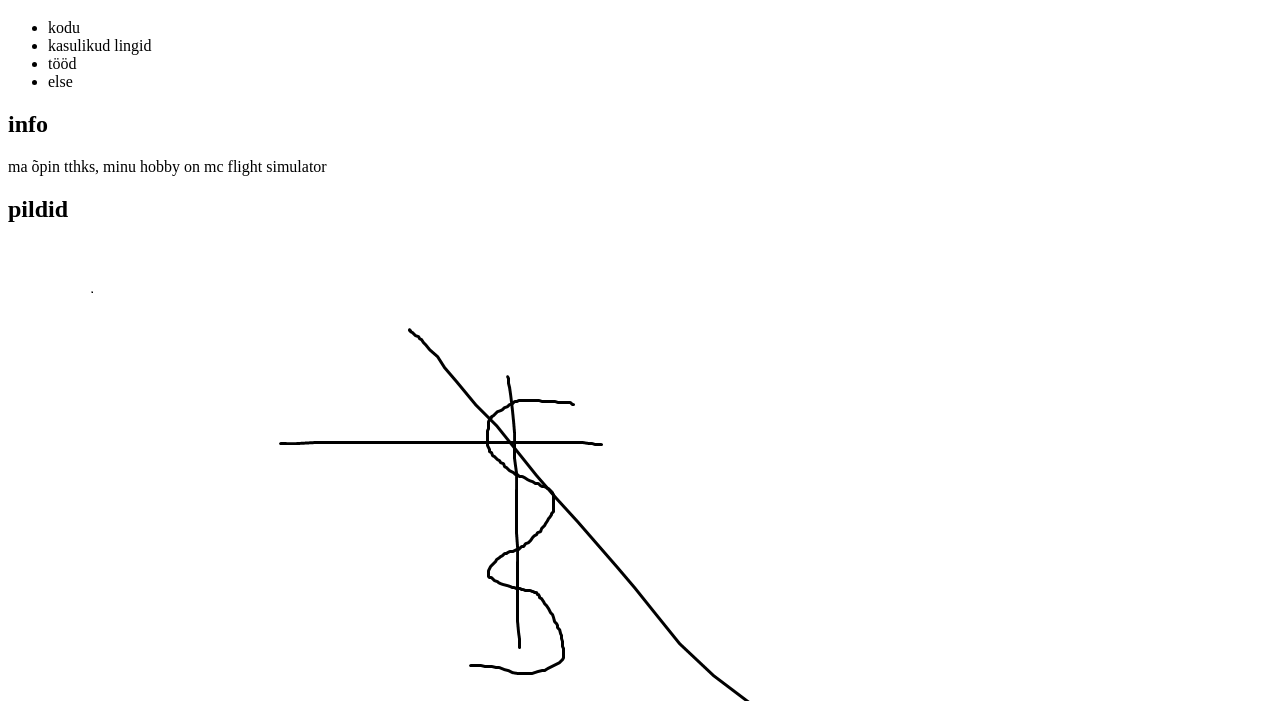
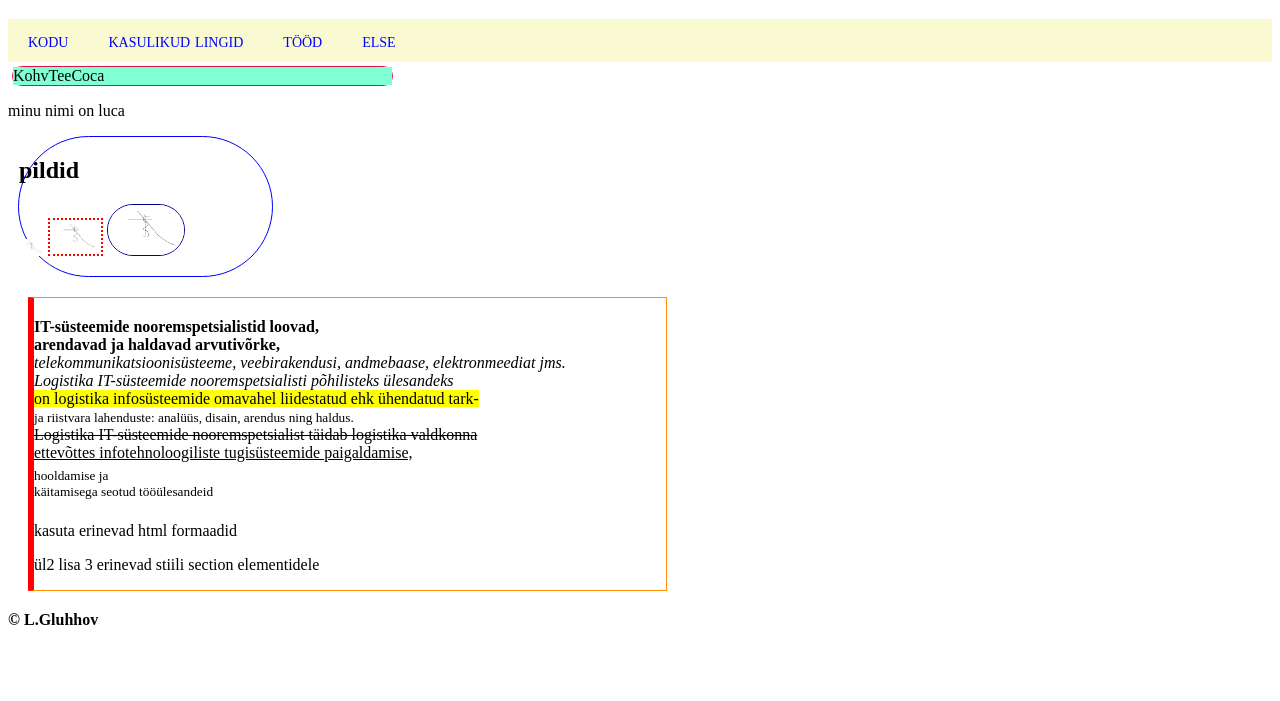
Before and after one commit to lkuca/Lucagluhhov, a plain HTML site: page index.html in a window 1280 px wide. Shown: the part 99-800 px from the top of the page. Drawn offline with Linux system fonts and the light colour scheme.

Commit message:
Add files via upload

```diff
--- a/index.html
+++ b/index.html
@@ -16,22 +16,62 @@
 </header>
 <!--navigeerimis menuu-->
 <nav>
+
     <ul>
-        <li>kodu</li>
-        <li>kasulikud lingid</li>
-        <li>tööd</li>
-        <li>else</li>
+        <li>
+            <a href="index.html">kodu</a>
+        </li>
+        <li>
+            <a href="index – lingid.html">kasulikud lingid</a>
+        </li>
+        <li>
+            <a href="index – tood.html">tööd</a>
+        </li>
+        <li>
+            <a href="else.html">else</a>
+        </li>
     </ul>
 </nav>
 <!--lehe sisu-->
 <main>
+    <section id="section1">
+        <ul class="nimekiri">
+            <li>Kohv</li>
+            <li>Tee</li>
+            <li>Coca</li>
+        </ul>
+    </section>
+</main>
+<main>
     <section>
-        <h2>info</h2>
-        <p>ma õpin tthks, minu hobby on mc flight simulator</p>
+
+        <p>minu nimi on luca</p>
     </section>
-    <section>
+    <section id="section2">
         <h2>pildid</h2>
-        <p><img src="pilt.png" alt="ilus pilt"></p>
+        <p>
+            <img src="pilt.png" alt="ilus.pilt1" id="pilt1">
+            <img src="pilt.png" alt="ilus.pilt2"id="pilt2">
+            <img src="pilt.png" alt="ilus.pilt3"id="pilt3">
+        </p>
+    </section>
+    <section id="section3">
+        <h2></h2>
+        <p>
+            <b>IT-süsteemide nooremspetsialistid loovad,</b> <br />
+            <strong>arendavad ja haldavad arvutivõrke,</strong> <br />
+            <i>telekommunikatsioonisüsteeme, veebirakendusi, andmebaase, elektronmeediat jms.</i> <br />
+            <em>Logistika IT-süsteemide nooremspetsialisti põhilisteks ülesandeks</em> <br />
+            <mark>on logistika infosüsteemide omavahel liidestatud ehk ühendatud tark-</mark> <br />
+            <small>ja riistvara lahenduste: analüüs, disain, arendus ning haldus.</small> <br />
+            <del>Logistika IT-süsteemide nooremspetsialist täidab logistika valdkonna</del> <br />
+            <ins>ettevõttes infotehnoloogiliste tugisüsteemide paigaldamise,</ins> <br />
+            <sub>hooldamise ja </sub> <br />
+            <sup>käitamisega seotud tööülesandeid</sup>
+        </p>
+        <p>kasuta erinevad html formaadid</p>
+        <p>ül2 lisa 3 erinevad stiili section elementidele</p>
+
     </section>
 </main>
 <!--jalus-->
--- a/style.css
+++ b/style.css
@@ -10,3 +10,70 @@ header h1{
     letter-spacing: 0.5cm;
     border-bottom: solid 1pt red; /*dotted dashed double*/
 }
+li{
+    float:left;
+}
+li a{
+    display:block;
+    color:blue;
+    font-size: 20px;
+    text-align: center;
+    text-decoration: none;
+    padding: 10px 20px;
+    border-right: crimson;
+    font-variant: small-caps;
+}
+ul{
+    list-style-type:none;
+    margin:0; /*отступ строк */
+    padding:0; /*между элементами*/
+    overflow: hidden;
+    background-color:lightgoldenrodyellow ;
+}
+li a:hover {
+    background-color: aqua;
+    color: bisque;
+    text-decoration: underline;
+
+}
+/*pöördume ul nimega nimekiri*/
+.nimekiri{
+    list-stylr-type:circle;
+    margin:0;
+    padding:0px;
+    overflow: hidden;
+    background-color: aquamarine;
+}
+img#pilt1{
+    width:10%;
+}
+img#pilt2 {
+    width: 20%;
+    border: dotted 2pt red;
+}
+img#pilt3 {
+    width: 30%;
+    border: solid 1pt darkblue;
+    border-radius: 60px;
+}
+section#section1 {
+    width: 30%;
+    border: solid 1pt crimson;
+    border-radius: 50px;
+    margin: 4px;
+    text-decoration: black;
+}
+section#section2 {
+    width: 20%;
+    border: solid 1pt blue;
+    border-radius: 100px;
+    text-decoration: blueviolet;
+    margin: 10px;
+}
+section#section3{
+    width: 50%;
+    border: solid 1pt darkorange;
+    text-decoration: coral;
+    margin: 20px;
+    border-left: 6px solid red;
+}
```
Also changed, not shown: index – lingid.html (added, +55 -0 lines), index – tood.html (added, +50 -0 lines).
